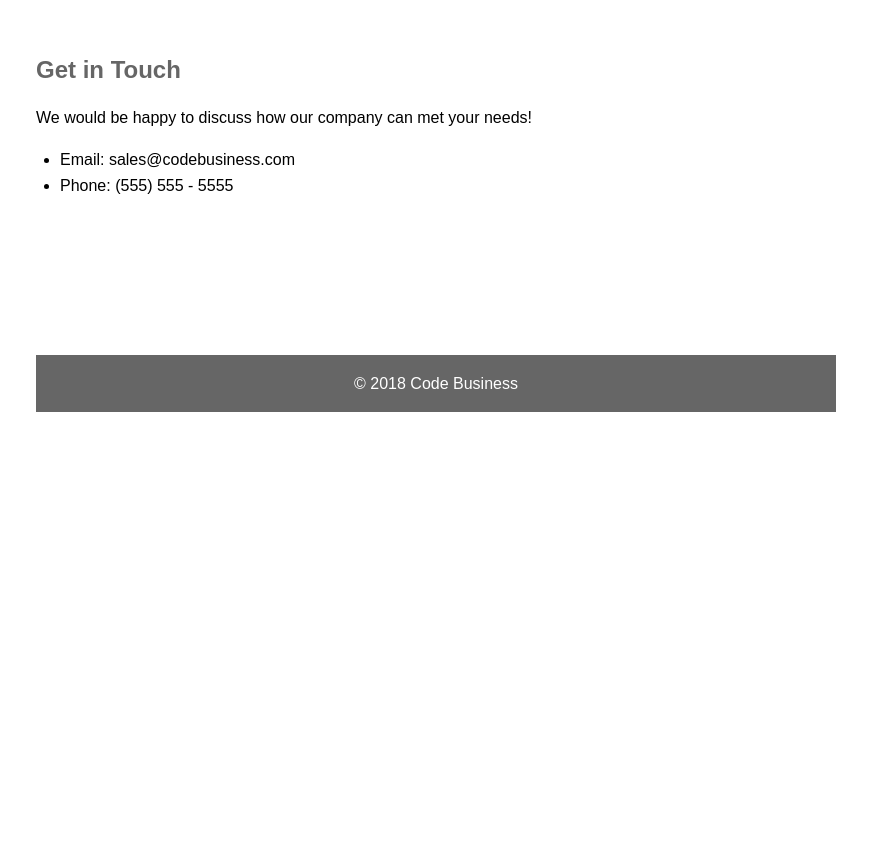
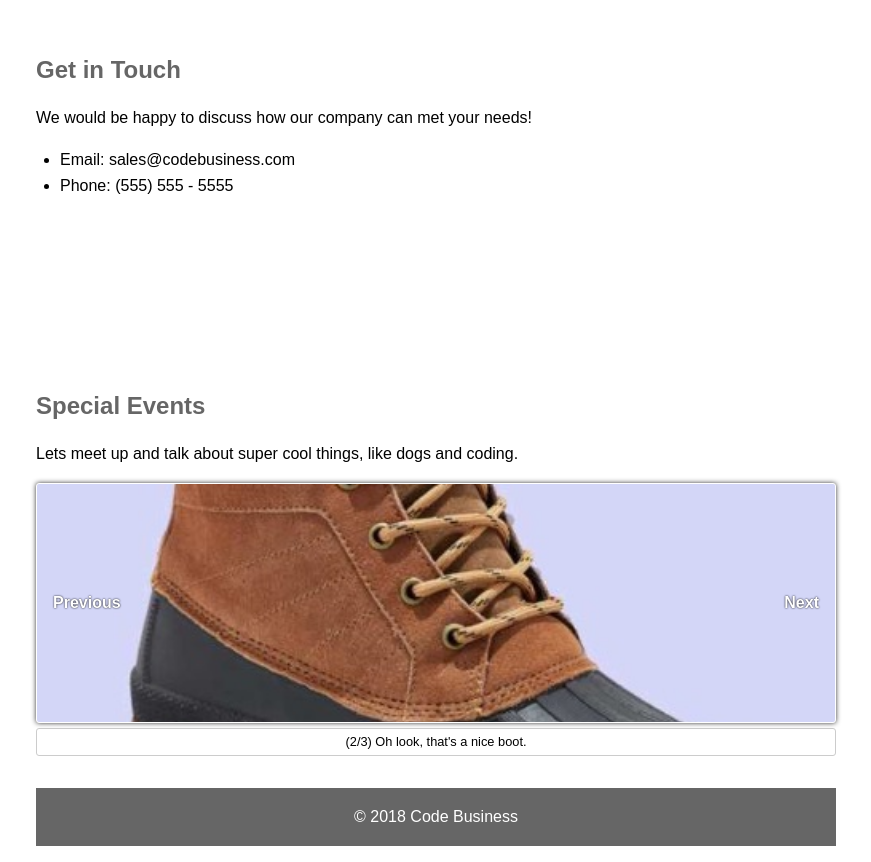
Before and after one commit to mreilly29/CodeBusinessV2, a plain HTML site: page index.html in a window 1280 px wide. Shown: the part 1453-2315 px from the top of the page, without its empty margins (204-1075 px from the left). Before the commit the page ends 1881 px from the top, so only its background shows below. Drawn offline with Linux system fonts and the light colour scheme.

Commit message:
added carousel

```diff
--- a/index.html
+++ b/index.html
@@ -65,6 +65,27 @@
                 <li>Phone: (555) 555 - 5555</li>
             </ul>
         </section>
+        <section id="specialEvents">
+            <h2>Special Events</h2>
+            <p>Lets meet up and talk about super cool things, like dogs and coding.</p>
+            <div id="slider">
+                <div id="slider-frame">
+
+                <div id="slider-prev">Previous</div>
+                <div id="slider-next">Next</div>
+
+                <div id="slider-images">
+                    <div data-src="./images/mouse.jpg">
+                        Hey look it's a mouse!</div>
+                    <div data-src="./images/boot.jpg">
+                        Oh look, that's a nice boot.</div>
+                    <div data-src="./images/cookies.jpg">
+                        My cookies are the best ever.</div>
+                </div>
+                </div>
+                <div id="slider-caption" class>The caption</div>
+            </div>
+        </section>
     </main>
 
     <nav>
@@ -76,6 +97,6 @@
     <footer>
         &copy; 2018 Code Business
     </footer>
-
+    <script src="./script.js"></script>
 </body>
 </html>
--- /dev/null
+++ b/script.js
@@ -0,0 +1,63 @@
+(function() {
+
+setUpPage();
+
+function setUpPage(){
+    addSliderEventListeners();
+}
+
+function addSliderEventListeners() {
+
+    const sliderPrev = document.getElementById('slider-prev');
+    const sliderNext = document.getElementById('slider-next');
+    const sliderFrame = document.getElementById('slider-frame');
+    const sliderCaption = document.getElementById('slider-caption');
+
+    const slides =
+      Array.from(sliderFrame.querySelectorAll('div[data-src]'))
+        .map(div => {
+          return {
+            imageUrl: div.getAttribute('data-src'),
+            caption: div.textContent.trim(),
+          };
+        });
+
+    let sliderIndex = 0;
+    displaySliderImage();
+
+    function displaySliderImage() {
+      let { imageUrl, caption } = slides[sliderIndex];
+      sliderFrame.style.backgroundImage = `url('${imageUrl}')`;
+      let count = `(${sliderIndex+1}/${slides.length}) `;
+      sliderCaption.innerHTML = count + caption;
+      sliderCaption.classList.add('flash');
+      setTimeout(() => {
+        sliderCaption.classList.remove('flash');
+      }, 0);
+    }
+
+    function displayPrevSliderImage() {
+      sliderIndex--;
+      if (sliderIndex < 0) {
+        sliderIndex = slides.length - 1;
+      }
+      displaySliderImage();
+    }
+
+    function displayNextSliderImage() {
+      sliderIndex++;
+      if (sliderIndex === slides.length) {
+        sliderIndex = 0;
+      }
+      displaySliderImage();
+    }
+
+    sliderPrev.addEventListener('click', displayPrevSliderImage);
+    sliderNext.addEventListener('click', displayNextSliderImage);
+
+    setInterval(function() {
+      displayNextSliderImage();
+    }, 4000);
+  }
+
+})();
--- a/style.css
+++ b/style.css
@@ -90,6 +90,82 @@ section ul {
     border: 1px solid #333;
 }
 
+
+#slider ::selection {
+    color: inherit;
+    background: transparent;
+  }
+
+  #slider-frame {
+    border: 1px solid #fff;
+    border-radius: 3px;
+    box-shadow: 0 0 5px #333;
+    position: relative;
+  }
+
+  #slider-prev,
+  #slider-next {
+    width: 50%;
+    height: 100%;
+    position: absolute;
+    top: 0;
+    display: flex;
+    padding: 1em;
+    color: #fff;
+    font-weight: bold;
+    text-shadow: 0 0 2px #000;
+    transition: 0.5s;
+    cursor: pointer;
+  }
+
+  #slider-prev:hover,
+  #slider-next:hover {
+    background: rgba(255,255,255,0.3);
+  }
+
+  #slider-prev {
+    left: 0;
+    flex-direction: row;
+    align-items: center;
+  }
+
+  #slider-next {
+    right: 0;
+    flex-direction: row-reverse;
+    align-items: center;
+  }
+
+  #slider-frame {
+    background: #ccc;
+    background-repeat: no-repeat;
+    background-position: center;
+    background-size: 100%;
+
+    height: 15em;
+  }
+
+  #slider-frame [data-src] {
+    display: none;
+  }
+
+  #slider-caption {
+    margin-top: 5px;
+    border-radius: 3px;
+    border: 1px solid #ccc;
+    padding: 0.2em 0.5em;
+    font-size: 0.8em;
+    text-align: center;
+    transition: 0.5s;
+  }
+
+  #slider-caption.flash {
+    transition: 0s;
+    background: #ccc;
+  }
+
+
+
+
 footer {
     margin-top: 2em;
     margin-bottom: 1em;
```
